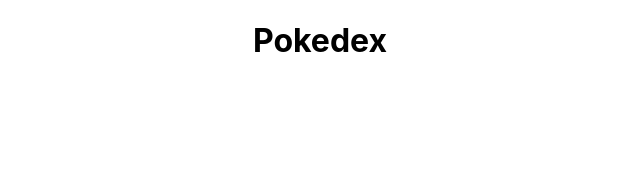
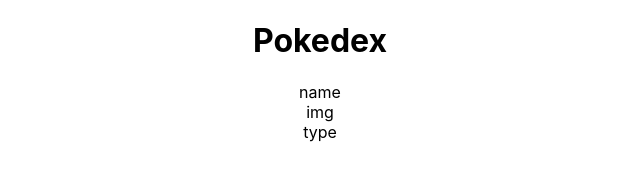
Before and after one commit to kaiorosa1/pokedex, a React (Create React App) app: page / in a window 1280 px wide. Shown: the top 192 px of the page, without its empty margins (320-960 px from the left). Built offline with nearby package versions, Linux system fonts and the light colour scheme.

Commit message:
add Pokecard boilerplate

```diff
--- a/src/containers/Pokecard/Pokecard.js
+++ b/src/containers/Pokecard/Pokecard.js
@@ -4,8 +4,13 @@
 
     render(){
         return (
-            <div>
-
+            <div className="Pokecard">
+                name
+                <br />
+                img
+                <br />
+                type
+                <br />
             </div>
         );
     }
--- a/src/containers/Pokedex/Pokedex.js
+++ b/src/containers/Pokedex/Pokedex.js
@@ -1,11 +1,12 @@
 import React from 'react';
+import Pokecard from '../Pokecard/Pokecard';
 
 class Pokedex extends React.Component {
 
     render(){
         return (
             <div>
-
+                <Pokecard />
             </div>
         );
     }
```
